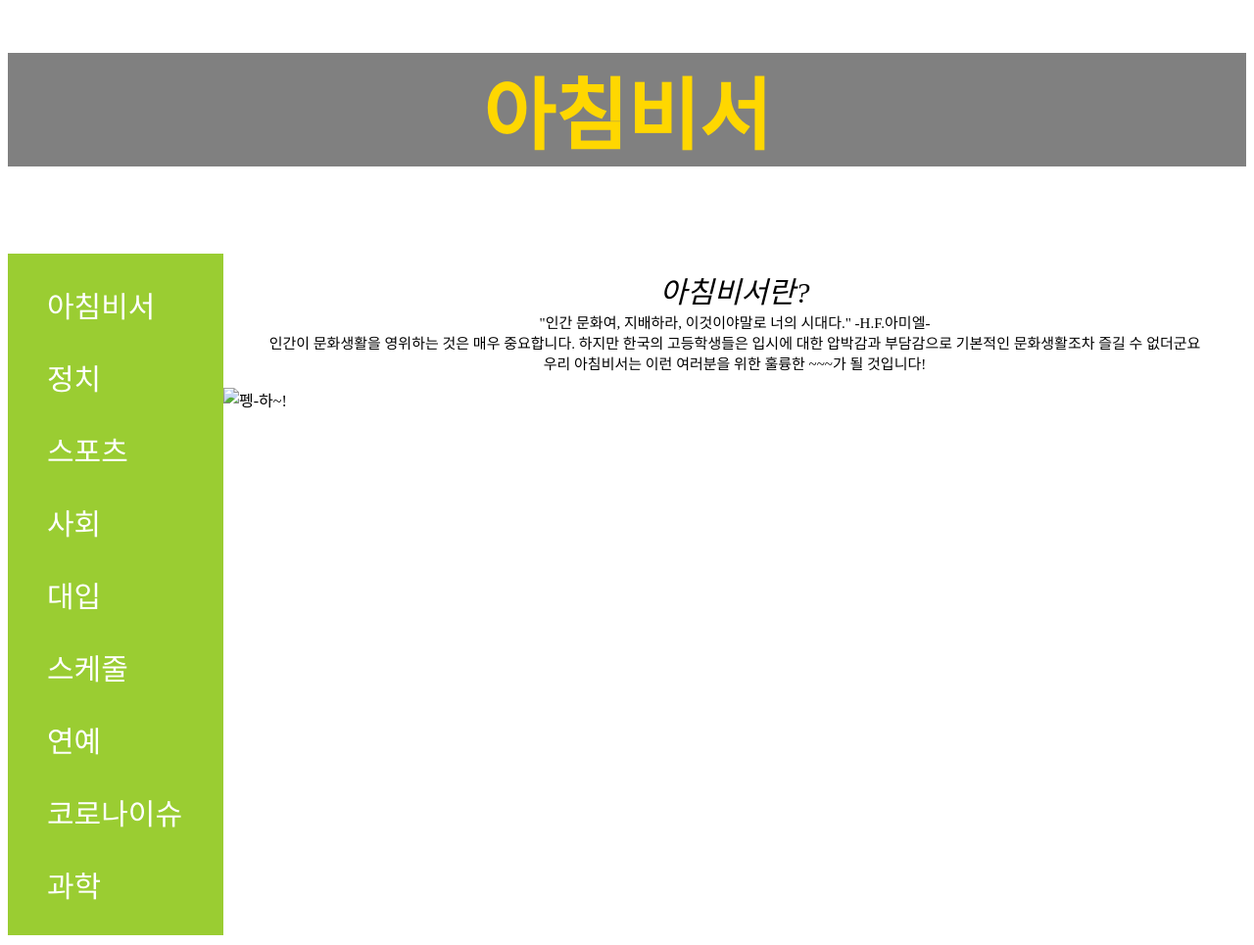
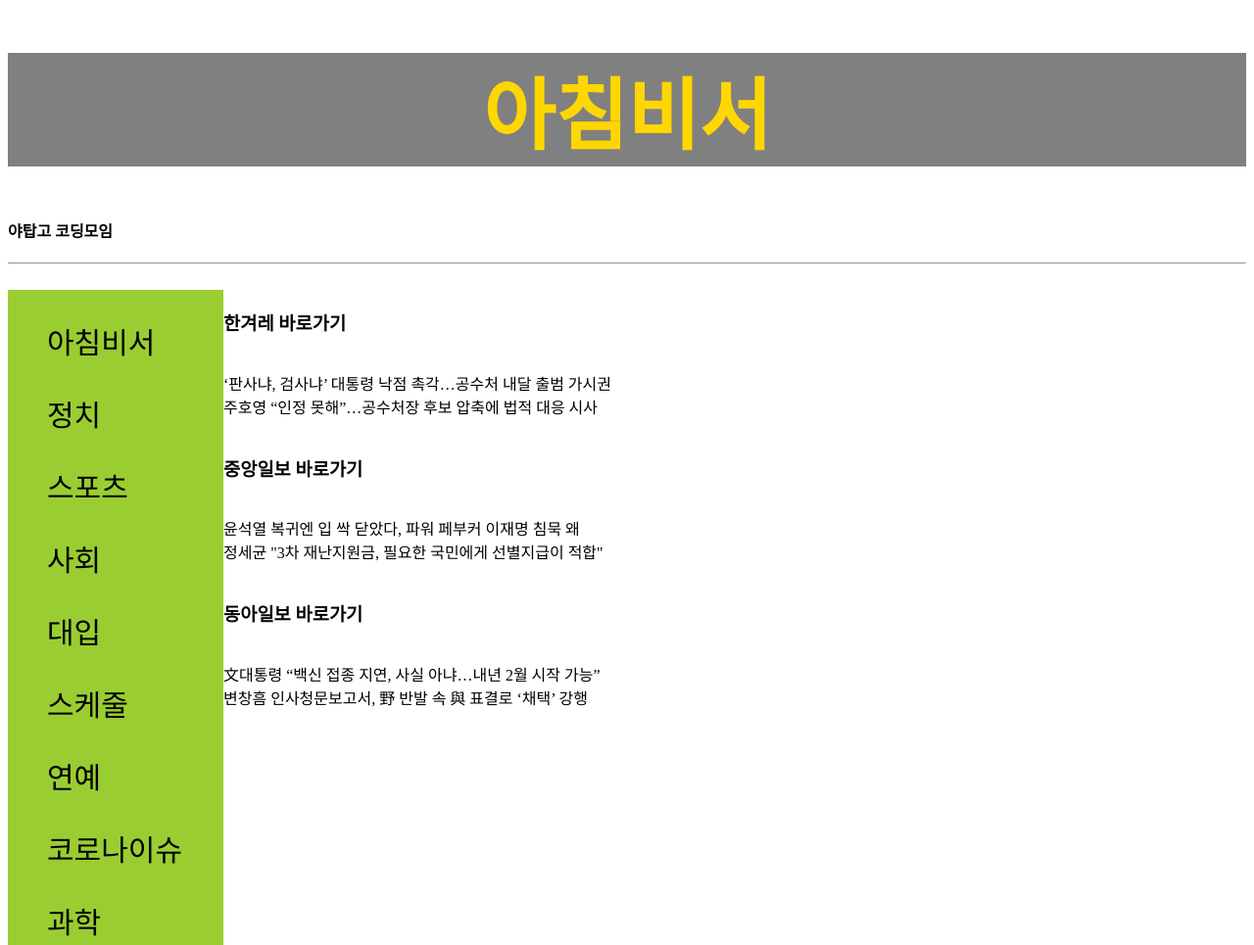
Before and after one commit to namk0225/morningsecretary.politics, a plain HTML site: page index.html in a window 1280 px wide. Shown: the top 965 px of the page at 98% size. Drawn offline with Linux system fonts and the light colour scheme.

Commit message:
Update index.html

```diff
--- a/index.html
+++ b/index.html
@@ -4,9 +4,9 @@
 <Head>
 <title>아침비서</title>
 <style type="text/css">
- a:link { color: white; text-decoration: none;}
- a:visited { color: white; text-decoration: none;}
- a:hover { color: white; text-decoration: underline;}
+ a:link { color: black; text-decoration: none;}
+ a:visited { color: black; text-decoration: none;}
+ a:hover { color: blue; text-decoration: underline;}
 </style>
 <meta charset="utf-8">
 <style>
@@ -15,7 +15,9 @@ h1 {text-align: center; font-size:80px; color:gold; background:gray;}
 </style></head>
 
 <body>
-<h1>아침비서</h1><br>
+<h1>아침비서</h1>
+<h4>야탑고 코딩모임</h4>
+<hr>
 <!--
 import java.text.SimpleDateFormat;
 import java.util.Date;
@@ -62,10 +64,12 @@ public static void main(String[] args) {
   <a href="https://namk0225.github.io/morningsecretaryscience/">과학</a>
 </ul>
 </aside>
-<p  style="float:450px; text-align:center; font-size:15px;">
-<font style="font-size:30px;"><i>아침비서란?</font></i><br>
-"인간 문화여, 지배하라, 이것이야말로 너의 시대다." -H.F.아미엘-<br>
-인간이 문화생활을 영위하는 것은 매우 중요합니다. 하지만 한국의 고등학생들은 입시에 대한 압박감과 부담감으로 기본적인 문화생활조차 즐길 수 없더군요<br>
-우리 아침비서는 이런 여러분을 위한 훌륭한 ~~~가 될 것입니다!
-</p>
-<img src="97895531.2.jpg" alt="펭-하~!" style="width:200px;height:200px;">
+<a href="http://www.hani.co.kr/arti/politics/home01.html"><h3>한겨레 바로가기</h3></a><br>
+<a href="http://www.hani.co.kr/arti/politics/politics_general/976272.html">‘판사냐, 검사냐’ 대통령 낙점 촉각…공수처 내달 출범 가시권</a><br>
+<a href="http://www.hani.co.kr/arti/politics/assembly/976259.html">주호영 “인정 못해”…공수처장 후보 압축에 법적 대응 시사</a><br><br>
+<a href="https://news.joins.com/politics?cloc=joongang-home-gnb2"><h3>중앙일보 바로가기</h3></a><br>
+<a href="https://news.joins.com/article/23955655">윤석열 복귀엔 입 싹 닫았다, 파워 페부커 이재명 침묵 왜</a><br>
+<a href="https://news.joins.com/article/23956428">정세균 "3차 재난지원금, 필요한 국민에게 선별지급이 적합"</a><br><br>
+<a href="https://www.donga.com/news/Politics"><h3>동아일보 바로가기</h3></a><br>
+<a href="https://www.donga.com/news/Politics/article/all/20201228/104665202/1">文대통령 “백신 접종 지연, 사실 아냐…내년 2월 시작 가능”</a><br>
+<a href="https://www.donga.com/news/Politics/article/all/20201228/104661423/1">변창흠 인사청문보고서, 野 반발 속 與 표결로 ‘채택’ 강행</a><br>
```
